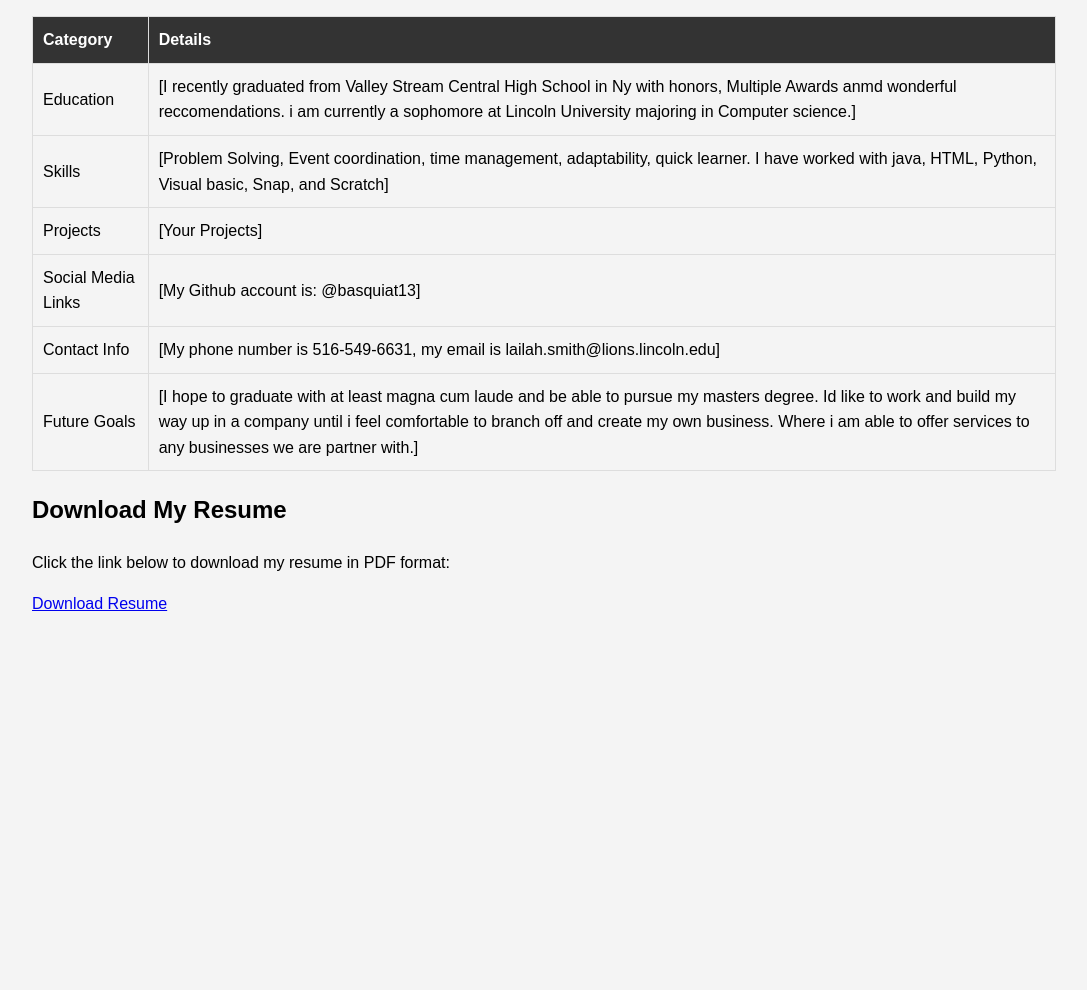
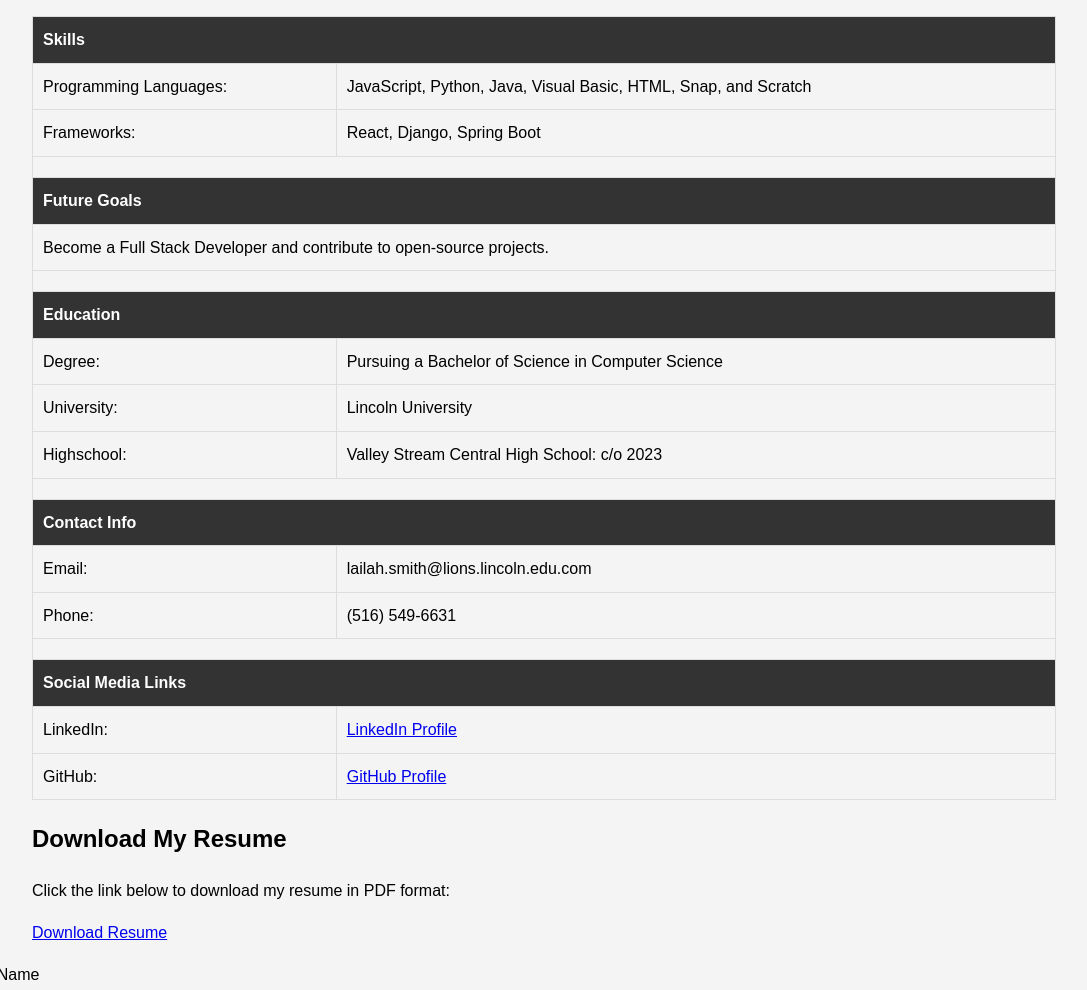
Before and after one commit to basquiat13/basquiat13.github.io, a plain HTML site: page index.html in a window 1280 px wide. Shown: the part 320-1310 px from the top of the page, without its empty margins (96-1183 px from the left). Before the commit the page ends 937 px from the top, so only its background shows below. Drawn offline with Linux system fonts and the light colour scheme.

Commit message:
Update index.html

```diff
--- a/index.html
+++ b/index.html
@@ -63,35 +63,72 @@
             <h2>Information</h2>
             <table>
             <tr>
-                    <th>Category</th>
-                    <th>Details</th>
+                <th colspan="2">Skills</th>
             </tr>
             <tr>
-                    <td>Education</td>
-                    <td>[I recently graduated from Valley Stream Central High School in Ny with honors, Multiple Awards anmd wonderful reccomendations.
-                      i am currently a sophomore at Lincoln University majoring in Computer science.]</td>
+                <td>Programming Languages:</td>
+                <td>JavaScript, Python, Java, Visual Basic, HTML, Snap, and Scratch</td>
             </tr>
             <tr>
-                    <td>Skills</td>
-                    <td>[Problem Solving, Event coordination, time management, adaptability, quick learner. I have worked with java, HTML, Python, Visual basic, Snap, and Scratch]</td>
+                <td>Frameworks:</td>
+                <td>React, Django, Spring Boot</td>
             </tr>
             <tr>
-                    <td>Projects</td>
-                    <td>[Your Projects]</td>
+                <td colspan="2" class="separator"></td>
             </tr>
             <tr>
-                    <td>Social Media Links</td>
-                    <td>[My Github account is: @basquiat13]</td>
+                <th colspan="2">Future Goals</th>
             </tr>
             <tr>
-                    <td>Contact Info</td>
-                    <td>[My phone number is 516-549-6631, my email is lailah.smith@lions.lincoln.edu]</td>
+                <td colspan="2">Become a Full Stack Developer and contribute to open-source projects.</td>
             </tr>
             <tr>
-                    <td>Future Goals</td>
-                    <td>[I hope to graduate with at least magna cum laude and be able to pursue my masters degree. Id like to work and build my way up in a company until i feel comfortable to branch off and create my own business.
-                      Where i am able to offer services to any businesses we are partner with.]</td>
+                <td colspan="2" class="separator"></td>
             </tr>
+            <tr>
+                <th colspan="2">Education</th>
+            </tr>
+            <tr>
+                <td>Degree:</td>
+                <td> Pursuing a Bachelor of Science in Computer Science</td>
+            </tr>
+            <tr>
+                <td>University:</td>
+                <td>Lincoln University</td>
+            </tr>
+              <tr>
+                <td>Highschool:</td>
+                <td>Valley Stream Central High School: c/o 2023</td>
+            </tr>
+            <tr>
+                <td colspan="2" class="separator"></td>
+            </tr>
+            <tr>
+                <th colspan="2">Contact Info</th>
+            </tr>
+            <tr>
+                <td>Email:</td>
+                <td>lailah.smith@lions.lincoln.edu.com</td>
+            </tr>
+            <tr>
+                <td>Phone:</td>
+                <td>(516) 549-6631</td>
+            </tr>
+            <tr>
+                <td colspan="2" class="separator"></td>
+            </tr>
+            <tr>
+                <th colspan="2">Social Media Links</th>
+            </tr>
+            <tr>
+                <td>LinkedIn:</td>
+                <td><a href="https://www.linkedin.com/in/lailah-smith-92342a2b5" target="_blank">LinkedIn Profile</a></td>
+            </tr>
+            <tr>
+                <td>GitHub:</td>
+                <td><a href="https://github.com/baquiat13" target="_blank">GitHub Profile</a></td>
+            </tr>
+
             </table>
         </section>
         <section class="resume">
@@ -100,5 +137,8 @@
             <a href="https://docs.google.com/document/d/1DEhGIx704JJIwC-dN21JbmejuowfWcIHTUbsIkn9g74/edit?usp=sharing" download>Download Resume</a>
         </section>
     </div>
+  <footer>
+        <p>&copy; 2024 Your Name</p>
+    </footer>
   </body>
 </html>
```
Lines whose indentation alone changed are shown as unchanged.
